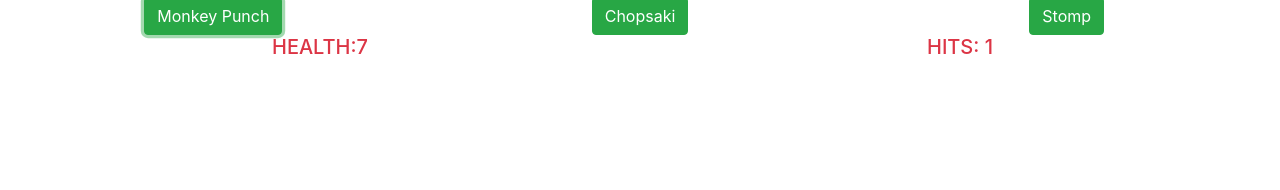
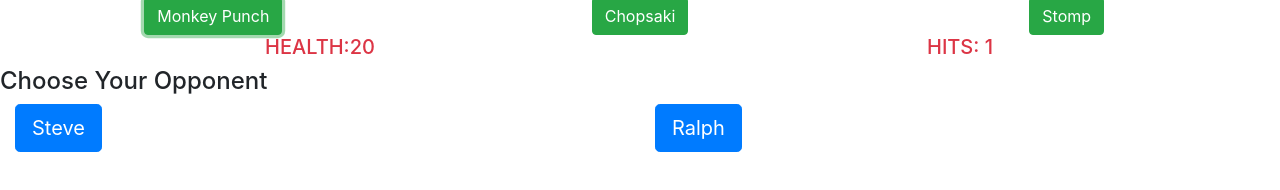
Before and after one commit to JonathanHirahara/slapgame, a plain HTML site: page index.html in a window 1280 px wide. Both pictures are taken after a click on the button "Monkey Punch". Shown: the part 300-490 px from the top of the page. Drawn offline with nearby package versions, Linux system fonts and the light colour scheme.

Commit message:
trying opponents

```diff
--- a/game.js
+++ b/game.js
@@ -1,45 +1,51 @@
-let health = 10;
-let hits = 0;
+let Steve = {
+  hitPoints: 20,
+
+}
+let Ralph = {
+  hitPoints: 23,
+}
+
+let strikes = 0;
 
 
-let lifeElem = document.querySelector("#life")
+let hpElem = document.querySelector("#life")
 
 let hitsElem = document.querySelector("#strikes")
 
 function update() {
-  hits = 0
-  health = 10
-  hitsElem.innerHTML = hits.toString()
-  lifeElem.innerHTML = health.toString()
+  strikes = 0
+
+  hitsElem.innerHTML = strikes.toString()
+  hpElem.innerHTML = Ralph.hitPoints.toString()
 }
 
-
 function slap() {
-  health -= 1
-  hits += 1
-  hitsElem.innerHTML = hits.toString()
-  lifeElem.innerHTML = health.toString()
+  Ralph.hitPoints -= 1
+  strikes += 1
+  hitsElem.innerHTML = strikes.toString()
+  hpElem.innerHTML = Ralph.hitPoints.toString()
   death()
 }
 
 function punch() {
-  health -= 3
-  hits += 1
-  hitsElem.innerHTML = hits.toString()
-  lifeElem.innerHTML = health.toString()
+  Ralph.hitPoints -= 3
+  strikes += 1
+  hitsElem.innerHTML = strikes.toString()
+  hpElem.innerHTML = Ralph.hitPoints.toString()
   death()
 }
 function stomp() {
-  health -= 2
-  hits += 1
-  hitsElem.innerHTML = hits.toString()
-  lifeElem.innerHTML = health.toString()
+  Ralph.hitPoints -= 2
+  strikes += 1
+  hitsElem.innerHTML = strikes.toString()
+  hpElem.innerHTML = Ralph.hitpoints.toString()
   death()
 }
 
 
 function death() {
-  if (health <= 0) {
+  if (Ralph.hitPoints <= 0) {
     alert("opponent is dead")
     update()
   }
--- a/index.html
+++ b/index.html
@@ -7,13 +7,13 @@
   <meta http-equiv="X-UA-Compatible" content="ie=edge">
   <link rel="stylesheet" href="https://stackpath.bootstrapcdn.com/bootstrap/4.3.1/css/bootstrap.min.css"
     integrity="sha384-ggOyR0iXCbMQv3Xipma34MD+dH/1fQ784/j6cY/iJTQUOhcWr7x9JvoRxT2MZw1T" crossorigin="anonymous">
-  <link rel="stylesheet" href="style.css">
+  <link rel="stylesheet" href="game.css">
   <title>Slapsgiving</title>
 </head>
 
 <body>
   <div class="container-fluid">
-    <div class="row">
+    <div class="row weapons">
       <div class="col-4 fist d-flex align-items-center ">
         <img class="img-fluid "
           src="https://dtpmhvbsmffsz.cloudfront.net/posts/2017/11/03/59fd0322c28456502305ce5a/m_59fd038736d5947ddb05bbaa.jpg"
@@ -50,7 +50,17 @@
         <H5>HITS: <span id="strikes"></span></H5>
       </div>
     </div>
-
+    <div class="row">
+      <h4>Choose Your Opponent</h4>
+    </div>
+    <div class="row">
+      <div class="col">
+        <button onclick="choose(1)" type="button" class="btn btn-primary btn-lg">Steve</button>
+      </div>
+      <div class="col">
+        <button onclick="choose(2)" type="button" class="btn btn-primary btn-lg">Ralph</button>
+      </div>
+    </div>
   </div>
 
 
```
